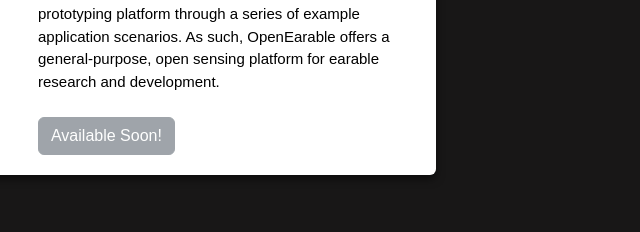
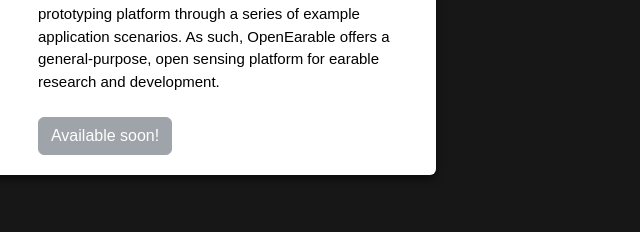
Before and after one commit to TobiasRoeddiger/tobi-technologies, a plain HTML site: page index.html in a window 1280 px wide. Shown: the part 3428-3660 px from the top of the page, 604-1244 px from the left. Drawn offline with nearby package versions, Linux system fonts and the light colour scheme; a web font is replaced by a local one.

Commit message:
Update index.html

```diff
--- a/index.html
+++ b/index.html
@@ -153,7 +153,7 @@
                             <div class="p-1 w-100">
                                 <h6>OpenEarable</h6>
                                 <div style="font-size: 15px;">OpenEarable is a new, open-source, Arduino-based platform for ear-based sensing applications.It supports a series of sensors and actuators: a 9-axis inertial measurement unit, an ear canal pressure and temperature sensor, an inward facing ultrasound microphone as well as a speaker, a push button, and a controllable LED. We demonstrate the versatility of the prototyping platform through a series of example application scenarios. As such, OpenEarable offers a general-purpose, open sensing platform for earable research and development.</div><br/>
-                                <button class="btn btn-secondary disabled">Available Soon!</button>
+                                <button class="btn btn-secondary disabled">Available soon!</button>
                             </div>
                         </div>
                     </div>
```
